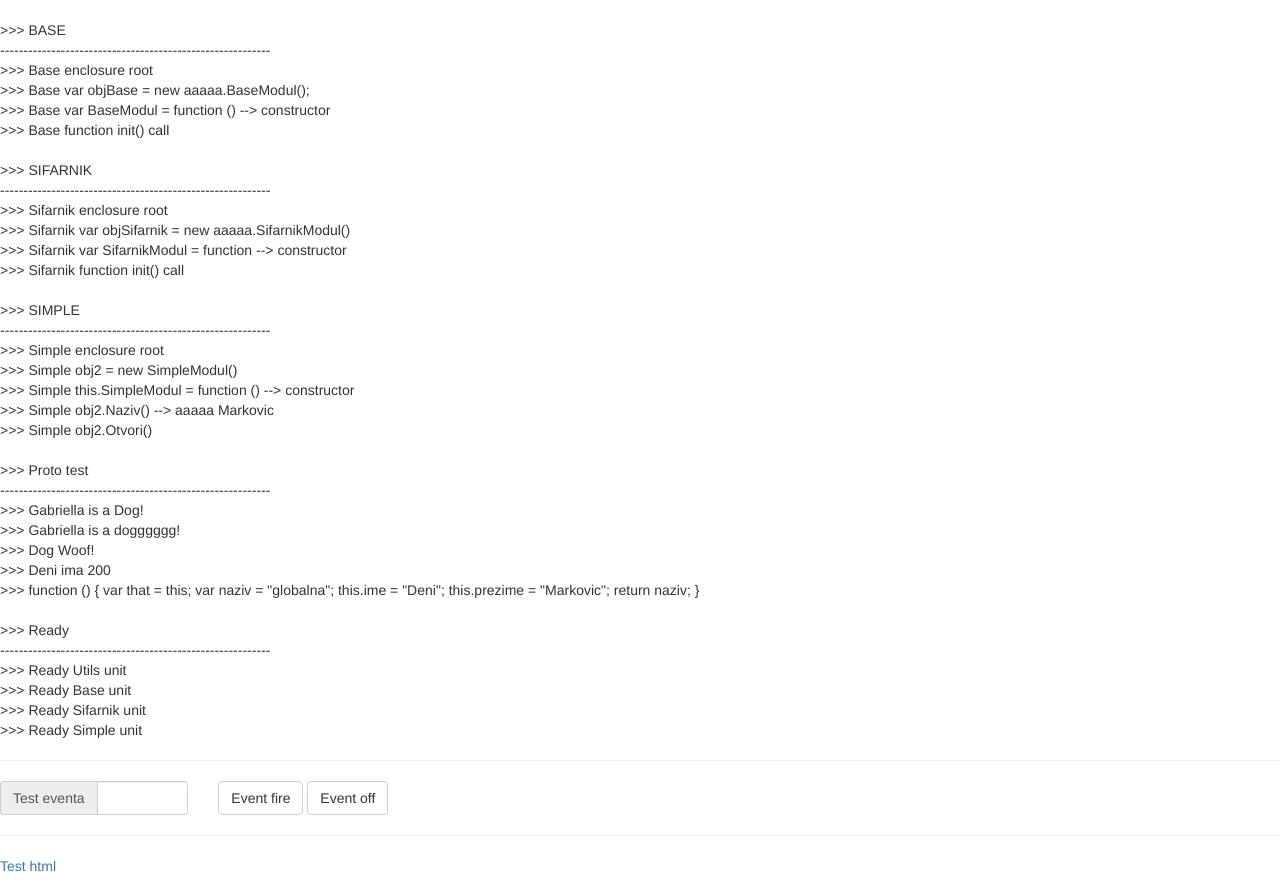
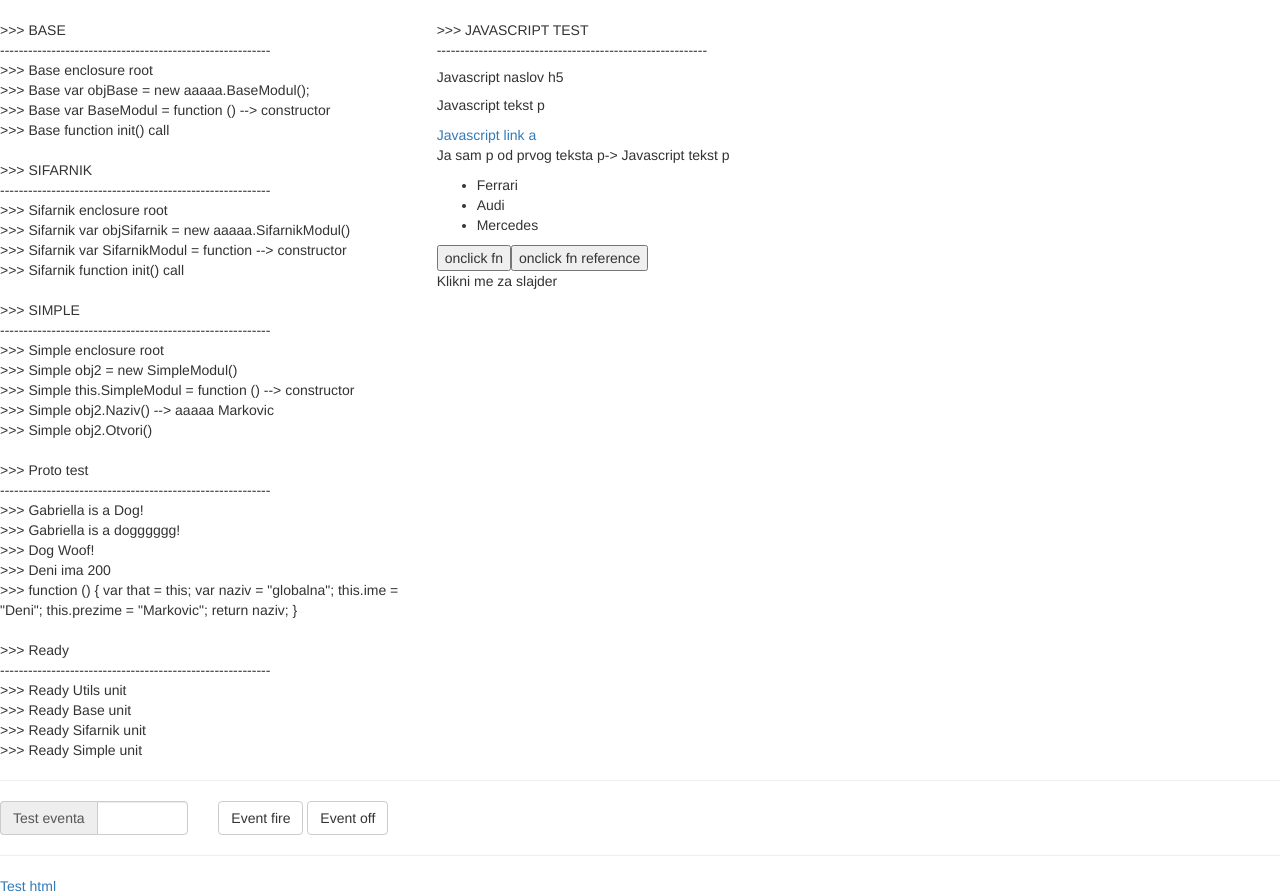
Before and after one commit to denimaaark/gittest, a website: page js/index.html in a window 1280 px wide. Drawn offline with nearby package versions, Linux system fonts and the light colour scheme; files whose address does not match are found by name.

Commit message:
javascript test

```diff
--- a/js/index.html
+++ b/js/index.html
@@ -10,8 +10,20 @@
 </head>
 
 <body>
-    <div class="test">
+    <div class="row">
+        <div class="col-md-4">
+            <div class="test">
+            </div>
+        </div>
+        <div class="col-md-4">
+            <div id="jsDiv">
+            </div>
+        </div>
+        <div class="col-md-4">
+
+        </div>
     </div>
+
     <hr>
     <div class="row">
         <div class="col-md-2">
@@ -29,15 +41,18 @@
     </div>
     <hr>
     <a href="test.html">Test html</a>
+
+    <!--skripte idu prije zatvaranja body-->
     <script type="text/javascript" src="js/utils.js"></script>
     <script type="text/javascript" src="objekti/base.js"></script>
     <script type="text/javascript" src="objekti/sifarnik.js"></script>
     <script type="text/javascript" src="objekti/simple.js"></script>
     <script type="text/javascript" src="objekti/prototype.js"></script>
-    <script type="text/javascript" src="js/eventi.js"></script>
+    <script type="text/javascript" src="js/events.js"></script>
     <script type="text/javascript" src="js/promises.js"></script>
     <script type="text/javascript" src="js/callback.js"></script>
     <script type="text/javascript" src="js/functions.js"></script>
+    <script type="text/javascript" src="js/javascript.js"></script>
 </body>
 
 </html>
@@ -47,4 +62,5 @@
     $(document).on("deni.pomoc.changed", function (event, pomocData) {
         $("#ed1").val(pomocData.poziv);
     });
+
 </script>
--- /dev/null
+++ b/js/js/javascript.js
@@ -0,0 +1,95 @@
+log("JAVASCRIPT TEST", true, "#jsDiv");
+
+var jsDiv = document.getElementById("jsDiv");
+
+var jsTekst = document.createElement("p");
+jsTekst.innerHTML = "Javascript tekst p";
+jsDiv.appendChild(jsTekst);
+
+var jsNaslov = document.createElement("h5");
+jsNaslov.innerHTML = "Javascript naslov h5"
+jsDiv.insertBefore(jsNaslov, jsTekst);
+
+var jsLink = document.createElement("a");
+jsLink.setAttribute("href", "http://google.hr");
+jsLink.setAttribute("target", "_blank");
+jsLink.innerText = "Javascript link a",
+jsDiv.appendChild(jsLink);
+
+var jsTekst2 = document.createElement("p");
+jsTekst2.innerText = "Ja sam p od prvog teksta p-> " + jsTekst.innerHTML;
+jsDiv.appendChild(jsTekst2);
+
+var jsList = document.createElement("ul");
+var jsAuti = ["Ferrari", "Audi", "Mercedes"];
+for (var i = 0; i < jsAuti.length; i++) {
+    var jsLi = document.createElement("li");
+    jsLi.innerText = jsAuti[i];
+    jsList.appendChild(jsLi);
+}
+jsDiv.appendChild(jsList);
+
+// JAVASCRIPT EVENTI ----------------------------------------------------------------
+
+var jsBtn1 = document.createElement("button");
+jsBtn1.innerText = "onclick fn";
+jsBtn1.onclick = function () {
+    alert("btn1");
+};
+jsDiv.appendChild(jsBtn1);
+
+var jsBtn2 = document.createElement("button");
+jsBtn2.innerText = "onclick fn reference";
+var jsBtnFunction = function () {
+    alert("btn2");
+}
+jsBtn2.onclick = jsBtnFunction;
+document.getElementById("jsDiv").appendChild(jsBtn2);
+
+var eventFunction = function () {
+    alert("event function");
+}
+
+// IE9>= verzije 8 itd ne rade
+document.addEventListener("deni.event", eventFunction, false);
+
+// jQuery automatski detektira browsere i automatski poziva podržane metode
+// IE8 stara metoda ne korsititi
+//document.attachEvent("onclick", eventFunction);
+
+// javascript document ready
+window.onload = function () {
+    // unutra kod
+}
+
+// INTERVAL, TIMEOUT
+function oneTime() {
+    // ovo sve radi ali komentiram da se ne izvršava
+    // izvršava samo jednom
+    setTimeout(function () {
+        alert("interval jednom 2sek");
+    }, 2000);
+}
+var intervalTest = document.createElement("p");
+intervalTest.innerText = "Klikni me za slajder";
+intervalTest.onclick = loopStart;
+jsDiv.appendChild(intervalTest);
+var intervalSlider = ["slika xxxxxxx 1", "slika yyyyyyy 2", "slika zzzzzzzzz 3", " klikni me još jednom za stop"];
+var intervalHandler;
+function loopStart() {
+    intervalTest.onclick = loopStop;
+    //izvršava svakih 2 sek
+    //super za image slidere, npr promijeniti img src iz nekog arraya
+    var sliderIndex = 0;
+    intervalHandler = setInterval(function () {
+        intervalTest.innerText = intervalSlider[sliderIndex];
+        sliderIndex++;
+        if (sliderIndex === intervalSlider.length){
+            // ako želimo da se stalno vrti
+            sliderIndex = 0;
+        }
+    }, 2000);
+}
+function loopStop() {
+    clearInterval(intervalHandler);
+}
--- a/js/js/utils.js
+++ b/js/js/utils.js
@@ -1,5 +1,5 @@
-function log(tekst, separator) {
-    var el = $(".test");
+function log(tekst, separator, element) {
+    var el = (element) ? $(element) : $(".test");
     var sep = "----------------------------------------------------------<br/>";
     var br = "<br/>";
     var arr = ">>> ";
```
Also changed, not shown: js/js/events.js (renamed from js/js/eventi.js).
